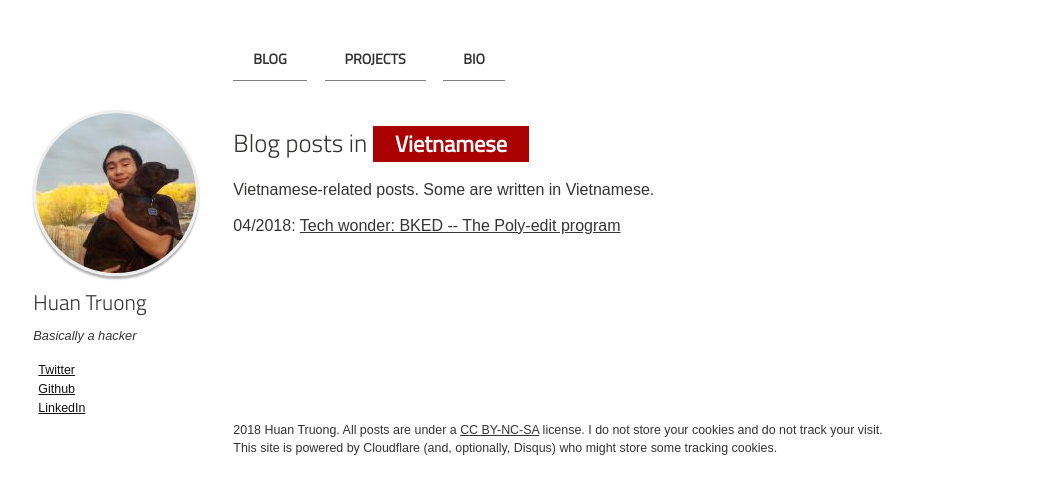
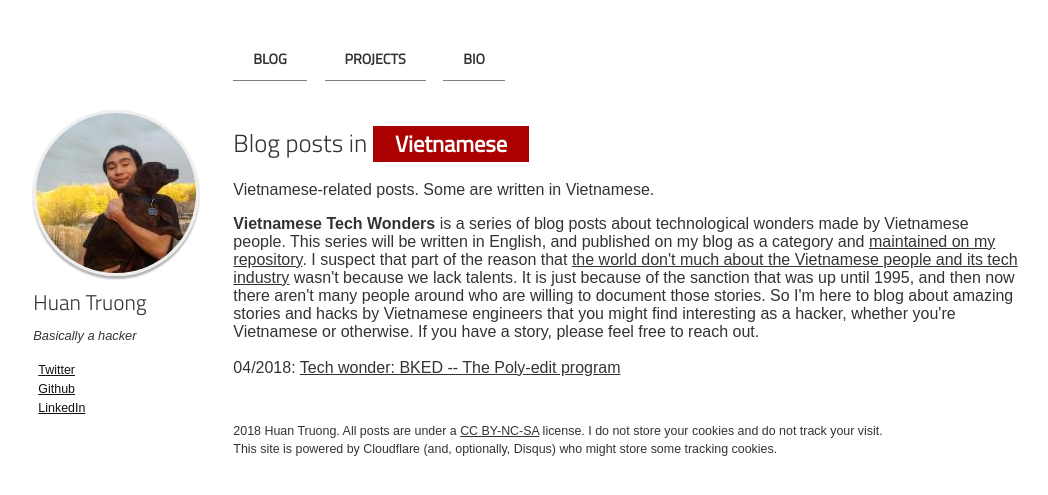
Before and after one commit to htruong/htruong.github.io, a Jekyll site: the page built from _my_categories/vietnamese.md, in a window 1280 px wide. Shown: the top 495 px of the page, without its empty margins (115-1163 px from the left). Built offline with Jekyll 4.4.1, drawn with Linux system fonts in a browser that asks for light colours.

Commit message:
[site] update Vietnamese tech wonders blurp

```diff
--- a/_my_categories/vietnamese.md
+++ b/_my_categories/vietnamese.md
@@ -5,3 +5,5 @@ color: '#aa0000'
 ---
 
 Vietnamese-related posts. Some are written in Vietnamese.
+
+**Vietnamese Tech Wonders** is a series of blog posts about technological wonders made by Vietnamese people. This series will be written in English, and published on my blog as a category and [maintained on my repository](https://github.com/htruong/vietnamese_tech_wonders/). I suspect that part of the reason that [the world don't much about the Vietnamese people and its tech industry](https://huyenchip.com/vietnamese/) wasn't because we lack talents. It is just because of the sanction that was up until 1995, and then now there aren't many people around who are willing to document those stories. So I'm here to blog about amazing stories and hacks by Vietnamese engineers that you might find interesting as a hacker, whether you're Vietnamese or otherwise. If you have a story, please feel free to reach out.
```
